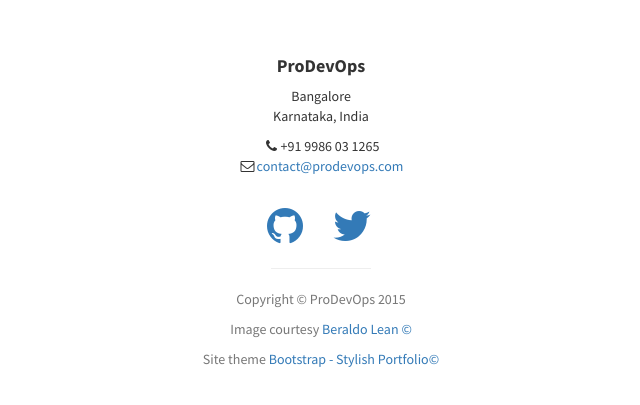
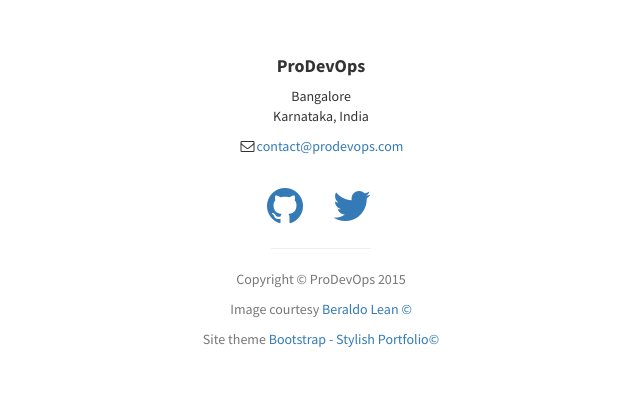
Before and after one commit to prodevops/prodevops.github.io, a plain HTML site: page index.html in a window 1280 px wide. Shown: the part 2579-2984 px from the top of the page, without its empty margins (319-959 px from the left). Drawn offline with Linux system fonts and the light colour scheme.

Commit message:
Knocked off a line in landing page

```diff
--- a/index.html
+++ b/index.html
@@ -267,7 +267,6 @@
                     </h4>
                     <p>Bangalore<br>Karnataka, India</p>
                     <ul class="list-unstyled">
-                        <li><i class="fa fa-phone fa-fw"></i>+91 9986 03 1265</li>
                         <li><i class="fa fa-envelope-o fa-fw"></i><a href="mailto:contact@prodevops.com">contact@prodevops.com</a>
                         </li>
                     </ul>
```
